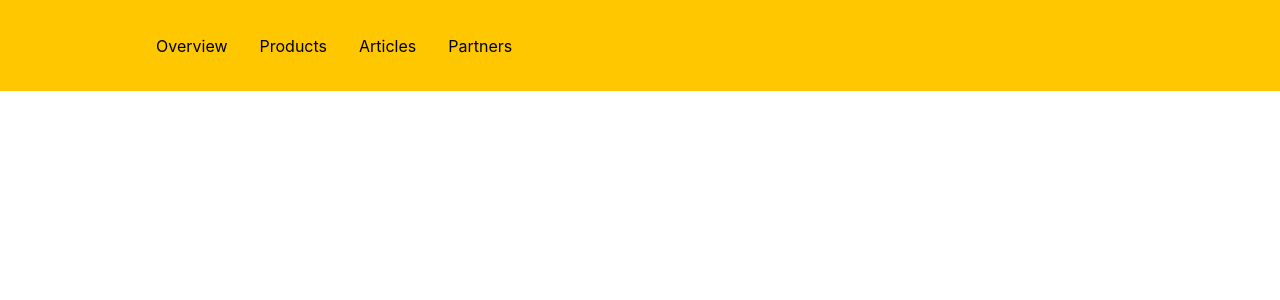
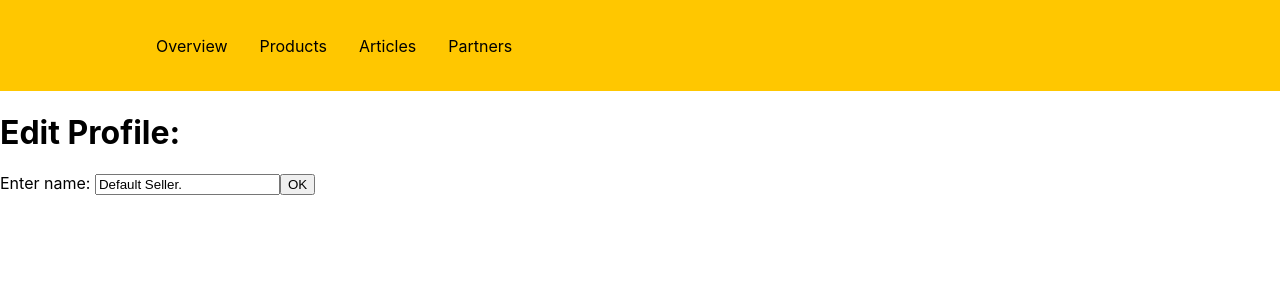
Before and after one commit to JG0313/Seller_Page, a React (Create React App) app in the folder client/: page /edit-overview in a window 1280 px wide. Shown: the top 300 px of the page. Built offline with nearby package versions, Linux system fonts and the light colour scheme.

Commit message:
starting work on backend (need database stuff)

```diff
--- a/client/src/App.js
+++ b/client/src/App.js
@@ -11,6 +11,7 @@ import Overview from "./pages/overview";
 import Products from "./pages/products";
 import Partners from "./pages/partners";
 import Articles from "./pages/articles";
+import EditOverview from "./pages/edit-overview";
 
 
 function App() {
@@ -23,7 +24,7 @@ function App() {
                 <Route path="/products" element={<Products />} />
                 <Route path="/partners" element={<Partners />} />
                 <Route path="/articles" element={<Articles />} />
-
+                <Route path="/edit-overview" element={<EditOverview />} />
 
 
 
--- /dev/null
+++ b/client/src/pages/edit-overview.js
@@ -0,0 +1,23 @@
+import React from "react";
+
+const EditOverview = () => {
+    return (
+        <div>
+            <h1>
+                Edit Profile:
+            </h1>
+            <form action="/edit-overview/" method="post">
+                <label for="seller_name">Enter name: </label>
+                <input
+                    id="seller_name"
+                    type="text"
+                    name="name_field"
+                    value="Default Seller." />
+                <input type="submit" value="OK" />
+            </form>
+
+        </div>
+    );
+};
+
+export default EditOverview;
--- a/client/src/pages/overview.js
+++ b/client/src/pages/overview.js
@@ -6,6 +6,9 @@ const Overview = () => {
             <h1>
                 OVERVIEW PAGE!!
             </h1>
+            <form action="/edit-overview">
+                <input type="submit" value="Edit Page" />
+            </form>
         </div>
     );
 };
```
